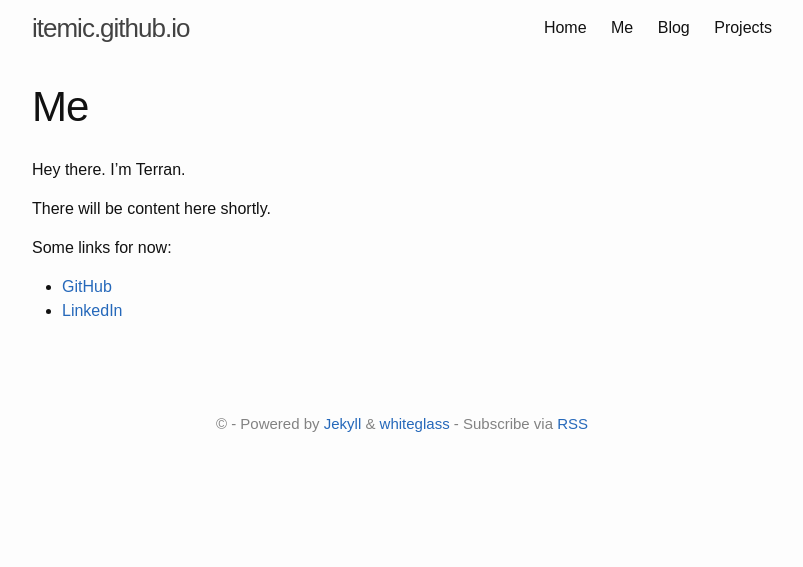
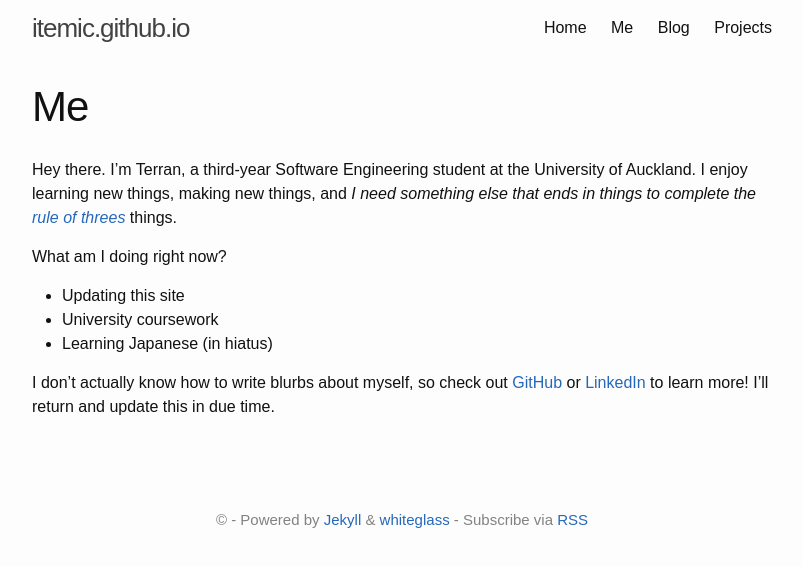
Before and after one commit to itemic/itemic.github.io, a Jekyll site: the page built from me.md, in a window 1280 px wide. Shown: the top 567 px of the page, without its empty margins (238-1041 px from the left). Built offline with Jekyll 4.4.1, drawn with Linux system fonts in a browser that asks for light colours.

Commit message:
Update about me page.

```diff
--- a/me.md
+++ b/me.md
@@ -4,10 +4,11 @@ title: "Me"
 permalink: /me/
 ---
 
-Hey there. I'm Terran.
+Hey there. I'm Terran, a third-year Software Engineering student at the University of Auckland. I enjoy learning new things, making new things, and _I need something else that ends in things to complete the [rule of threes](https://en.wikipedia.org/wiki/Rule_of_three_(writing))_ things.
 
-There will be content here shortly.
+What am I doing right now?
+- Updating this site
+- University coursework
+- Learning Japanese (in hiatus)
 
-Some links for now:
-- [GitHub](https://www.github.com/itemic)
-- [LinkedIn](https://www.linkedin.com/in/terrankroft/)
+I don't actually know how to write blurbs about myself, so check out [GitHub](https://www.github.com/itemic) or [LinkedIn](https://www.linkedin.com/in/terrankroft/) to learn more! I'll return and update this in due time.
```
